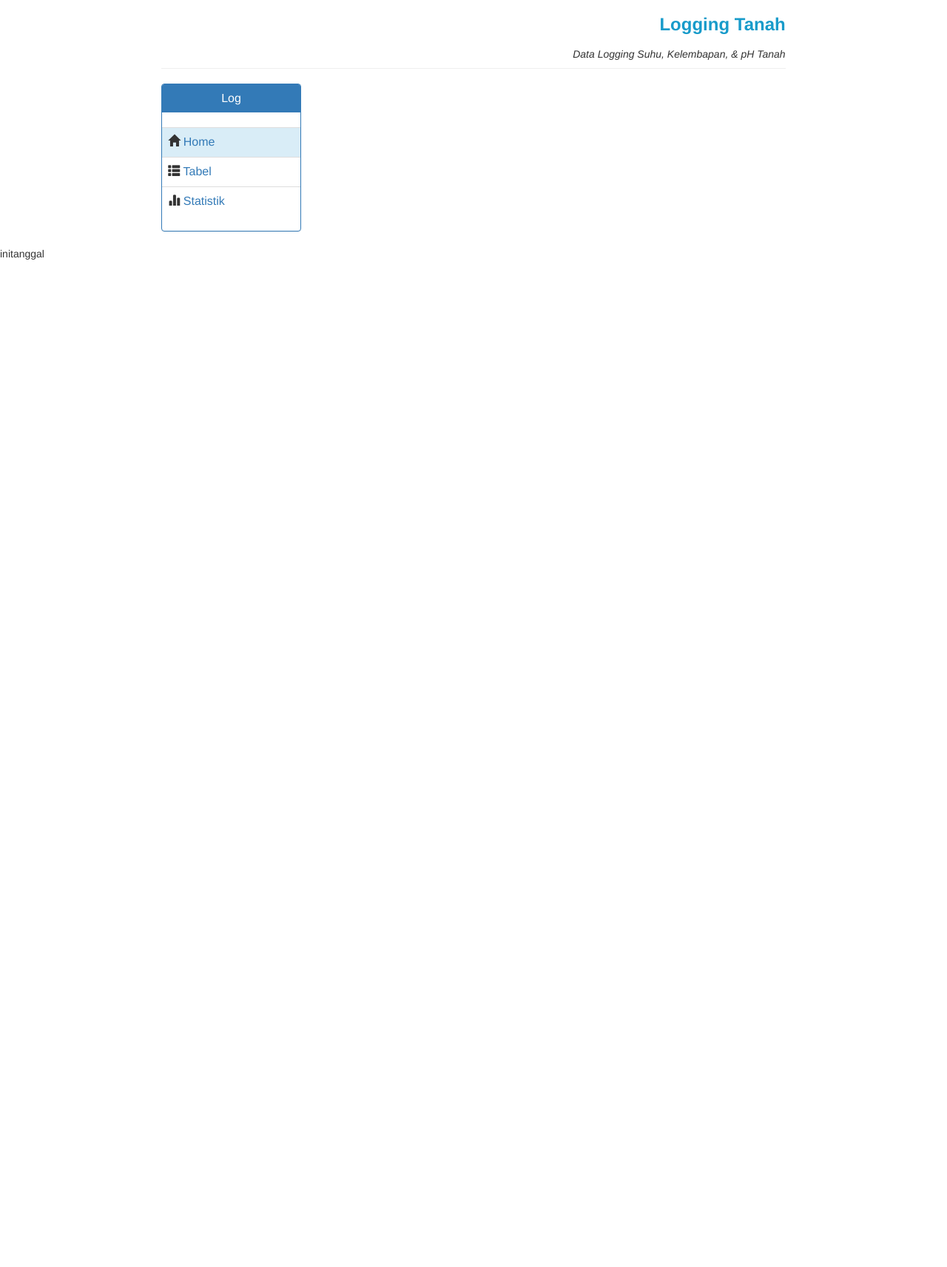
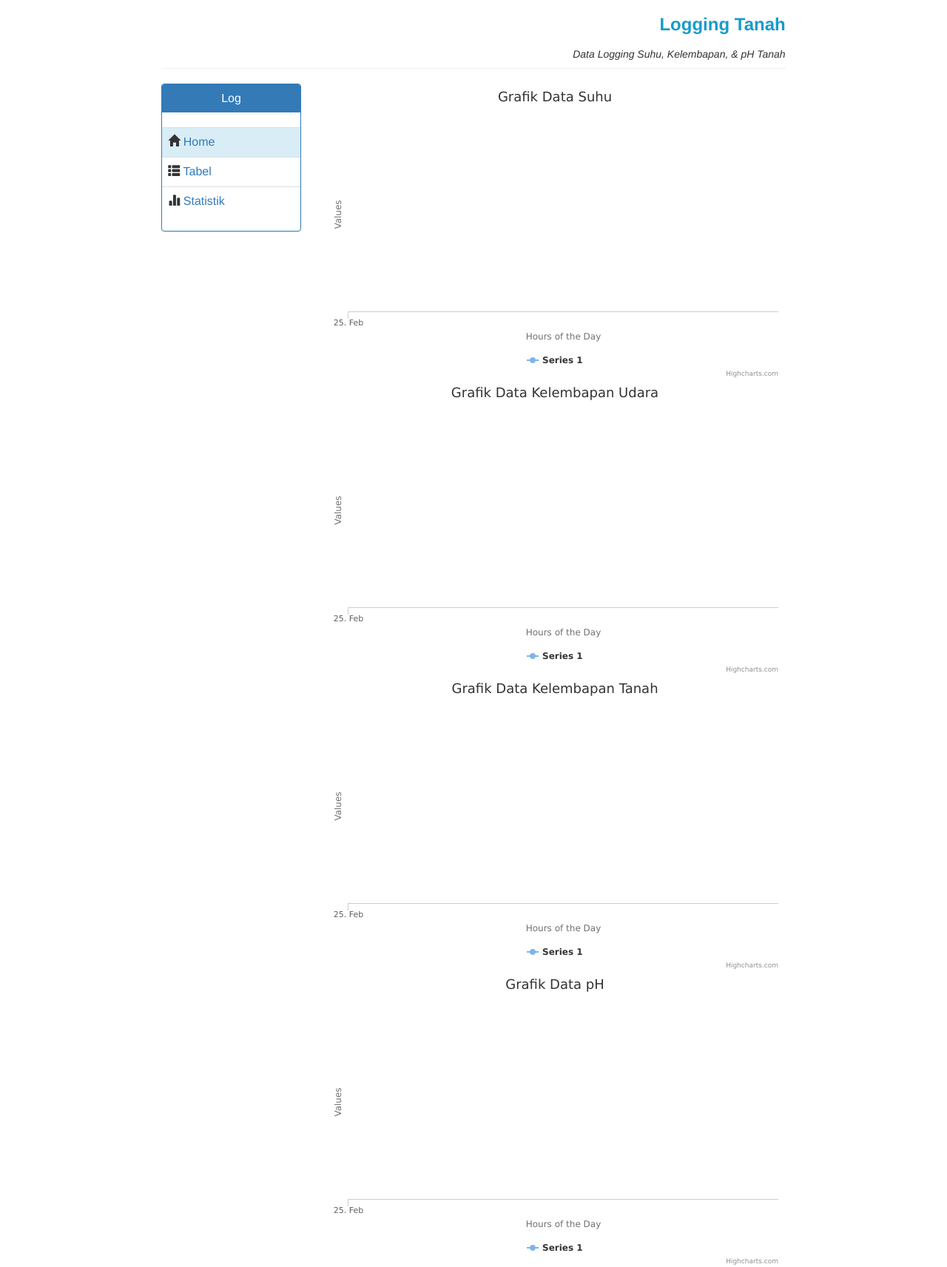
Before and after one commit to bellabeen/simon-server, a PHP site: page /simon-server/tanah/stats.php in a window 1280 px wide. Shown: the whole page at 74% size. Before the commit the page ends 351 px from the top, so only its background shows below. Run offline with PHP 8.4, Linux system fonts and the light colour scheme; data that the repository does not hold is empty; some libraries are stand-ins or nearby versions.

Commit message:
update new

```diff
--- a/conf/config.php
+++ b/conf/config.php
@@ -1,6 +1,6 @@
 <?php
 define("DB_HOST","localhost");
-define("DB_USER","bellabeen");
-define("DB_PASSWORD","kepoajalu");
-define("DB_NAME","quality");
+define("DB_USER","root");
+define("DB_PASSWORD","");
+define("DB_NAME","3074218_latihanarjun");
 ?>
--- a/lib/tanah.php
+++ b/lib/tanah.php
@@ -5,6 +5,7 @@ class Sensor{
     private $db = null;
     public  $id;
     private $suhu=null;
+    private $kelembapan_udara=null;
     private $kelembapan_tanah=null;
     private $ph=null;
 
@@ -15,10 +16,11 @@ class Sensor{
         }
     }
 
-    function setValue($suhu, $kelembapan_tanah, $ph){
+    function setValue($suhu, $kelembapan_udara, $kelembapan_tanah, $ph){
         // $this();
         // $this->id = $id;
         $this->suhu = $suhu;
+        $this->kelembapan_udara = $kelembapan_udara;
         $this->kelembapan_tanah = $kelembapan_tanah;
         $this->ph = $ph;
 
@@ -38,6 +40,7 @@ class Sensor{
         else{
             $kueri = "INSERT INTO ".$this->table_name." SET ";
             $kueri .= "suhu='".$this->suhu ."',";
+            $kueri .= "kelembapan_udara='".$this->kelembapan_udara ."',";
             $kueri .= "kelembapan_tanah='".$this->kelembapan_tanah ."',";
             $kueri .= "ph='".$this->ph."'";
             $hasil = $this->db->query($kueri);
@@ -53,7 +56,7 @@ class Sensor{
     }
 
     //fungsi update data
-    function update($id, $suhu, $kelembapan_tanah, $ph){
+    function update($id, $suhu, $kelembapan_udara, $kelembapan_tanah, $ph){
         $hasil= $this->getSensorPilihan($id);
         $count=count($hasil["data"]);
         if ($count==0){
@@ -65,21 +68,25 @@ class Sensor{
             return array('msg' => "Kode tidak boleh kosong, tidak berhasil disimpan" );
         } else {
             $this->setValue($hasil["data"][0]["suhu"],
+            $hasil["data"][0]["kelembapan_udara"],
             $hasil["data"][0]["kelembapan_tanah"],
             $hasil["data"][0]["ph"]
                     );
 
             if ($suhu!=null) $this->suhu=$suhu;
+            if ($kelembapan_udara!=null) $this->kelembapan_udara=$kelembapan_udara;
             if ($kelembapan_tanah!=null) $this->kelembapan_tanah=$kelembapan_tanah;
             if ($ph!=null) $this->ph=$ph;
 
             $kueri .= "suhu='".$this->suhu ."',";
+            $kueri .= "kelembapan_udara='".$this->kelembapan_udara ."',";
             $kueri .= "kelembapan_tanah='".$this->kelembapan_tanah ."',";
             $kueri .= "ph='".$this->ph."'";
 
 
             $kueri = "UPDATE ".$this->table_name." SET ";
             $kueri .= "suhu='".$this->suhu ."',";
+            $kueri .= "kelembapan_udara='".$this->kelembapan_udara."',";
             $kueri .= "kelembapan_tanah='".$this->kelembapan_tanah."',";
             $kueri .= "ph='".$this->ph ."'";
 
--- a/tanah/api/create.php
+++ b/tanah/api/create.php
@@ -11,12 +11,11 @@ $sensor = new Sensor();
 $format= new DataFormat();
 
 $suhu = isset($_GET['suhu']) ? $_GET['suhu']: null;
+$kelembapan_udara = isset($_GET['kelembapan_udara']) ? $_GET['kelembapan_udara']: null;
 $kelembapan_tanah = isset($_GET['kelembapan_tanah']) ? $_GET['kelembapan_tanah']: null;
 $ph = isset($_GET['ph']) ? $_GET['ph']: null;
-$sensor->setValue($suhu, $kelembapan_tanah, $ph);
+$sensor->setValue($suhu, $kelembapan_udara, $kelembapan_tanah, $ph);
 $result = $sensor->create();
-date_default_timezone_set("Asia/Bangkok");
-echo date_default_timezone_get();
 echo $format->asJSONAll($result);
 
 ?>
--- a/tanah/master/footer.php
+++ b/tanah/master/footer.php
@@ -12,7 +12,7 @@
 <br>
 <div class="row">
 			<div class="col-md-8 col-md-offset-2">
-				<center><h5 style="text-align:bottom;" class="hitam tebel">Copyright </h5></center>
+				<center><h5 style="text-align:bottom;" class="hitam tebel">Copyright 2020 </h5></center>
 			</div>
 			<div class="col-md-2">
 				&nbsp;
--- a/tanah/stats.php
+++ b/tanah/stats.php
@@ -35,10 +35,10 @@ $resultAll= isset($getAll['data']) ? $getAll['data'] : [];
 				</div>
 			</div>
 			<div class="col-md-6">
-				<div id="container1">
-					<br>
-				</div>
+				<div id="container1"></div>
 				<div id="container2"></div>
+				<div id="container3"></div>
+				<div id="container4"></div>
 			</div>
 		</div>
 	</body>
@@ -47,18 +47,18 @@ $resultAll= isset($getAll['data']) ? $getAll['data'] : [];
 	<?php
 		foreach($resultAll as $result){
 			echo($result['suhu']);'<br>';
-			echo($result['waktu']);'<br>';
 			$result['suhu'];
 			$result['waktu'];
-			echo"
+		}
+		?>
+		<!-- <?php echo "$result[suhu]";?> -->
 			<script>
-			// var data_ph = $result[suhu];
 				var chart = new Highcharts.Chart({
 					  chart: {
 						 renderTo: 'container1'
 					  },
 					  title: {
-							text: 'Grafik Data Suhu Harian'
+							text: 'Grafik Data Suhu'
 						},
 
 					xAxis: {
@@ -69,7 +69,7 @@ $resultAll= isset($getAll['data']) ? $getAll['data'] : [];
 						   type: 'datetime',
 						   showFirstLabel:true,
 						   showLastLabel:true,
-						   min:Date.UTC(2020,1,21),
+						   min:Date.UTC(2020,1,25),
 						   minRange: 24 * 360 * 100,
 						   dateTimeLabelFormats : {
 							   hour: '%I %p',
@@ -78,23 +78,112 @@ $resultAll= isset($getAll['data']) ? $getAll['data'] : [];
 					},
 					  series: [{
 					   	pointInterval: 900 * 1000,
-						 pointStart:Date.UTC(2020,1,21,),
+						 pointStart:Date.UTC(2020,1,25,),
 						// data: [10, 7, 9, 15]
-						data: [($result[suhu])]
+
+						data: [<?php echo "$result[suhu]";?>]
+					  }]
+			   });
+			 </script>
+
+
+			 <script>
+				var chart = new Highcharts.Chart({
+					  chart: {
+						 renderTo: 'container2'
+					  },
+					  title: {
+							text: 'Grafik Data Kelembapan Udara'
+						},
+
+					xAxis: {
+						title: {
+						   enabled: true,
+						   text: 'Hours of the Day'
+						   },
+						   type: 'datetime',
+						   showFirstLabel:true,
+						   showLastLabel:true,
+						   min:Date.UTC(2020,1,25),
+						   minRange: 24 * 360 * 100,
+						   dateTimeLabelFormats : {
+							   hour: '%I %p',
+							   minute: '%I:%M %p'
+							   }
+					},
+					  series: [{
+					   	pointInterval: 900 * 1000,
+						 pointStart:Date.UTC(2020,1,25,),
+						// data: [10, 7, 9, 15]
+						data: [<?php echo "$result[kelembapan_udara]";?>]
 					  }]
 			   });
 		   </script>
-		   ";
-		}
-	?>
 
+<script>
+				var chart = new Highcharts.Chart({
+					  chart: {
+						 renderTo: 'container3'
+					  },
+					  title: {
+							text: 'Grafik Data Kelembapan Tanah'
+						},
 
+					xAxis: {
+						title: {
+						   enabled: true,
+						   text: 'Hours of the Day'
+						   },
+						   type: 'datetime',
+						   showFirstLabel:true,
+						   showLastLabel:true,
+						   min:Date.UTC(2020,1,25),
+						   minRange: 24 * 360 * 100,
+						   dateTimeLabelFormats : {
+							   hour: '%I %p',
+							   minute: '%I:%M %p'
+							   }
+					},
+					  series: [{
+					   	pointInterval: 900 * 1000,
+						 pointStart:Date.UTC(2020,1,25,),
+						// data: [10, 7, 9, 15]
+						data: [<?php echo "$result[kelembapan_tanah]";?>]
+					  }]
+			   });
+		   </script>
+<script>
+				var chart = new Highcharts.Chart({
+					  chart: {
+						 renderTo: 'container4'
+					  },
+					  title: {
+							text: 'Grafik Data pH'
+						},
 
-<?php echo "ini";
- print_r($result['suhu']);
- echo "tanggal";
- print_r($result['waktu']); ?>
-
+					xAxis: {
+						title: {
+						   enabled: true,
+						   text: 'Hours of the Day'
+						   },
+						   type: 'datetime',
+						   showFirstLabel:true,
+						   showLastLabel:true,
+						   min:Date.UTC(2020,1,25),
+						   minRange: 24 * 360 * 100,
+						   dateTimeLabelFormats : {
+							   hour: '%I %p',
+							   minute: '%I:%M %p'
+							   }
+					},
+					  series: [{
+					   	pointInterval: 900 * 1000,
+						 pointStart:Date.UTC(2020,1,25,),
+						// data: [10, 7, 9, 15]
+						data: [<?php echo "$result[ph]";?>]
+					  }]
+			   });
+		   </script>
 <!-- $(function () {
   var chart = new Highcharts.Chart({
 
```
Also changed, not shown: tanah/index.php (+14 -3 lines), tanah/tables.php (+2 -8 lines).
